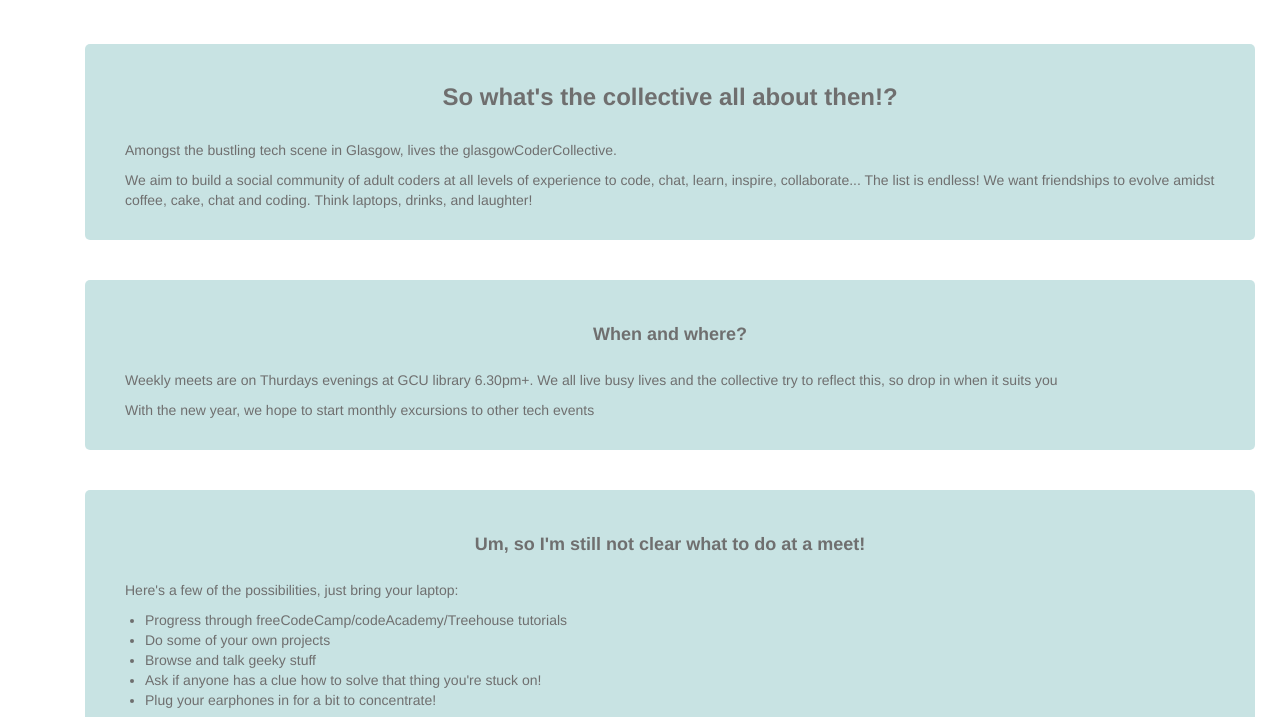
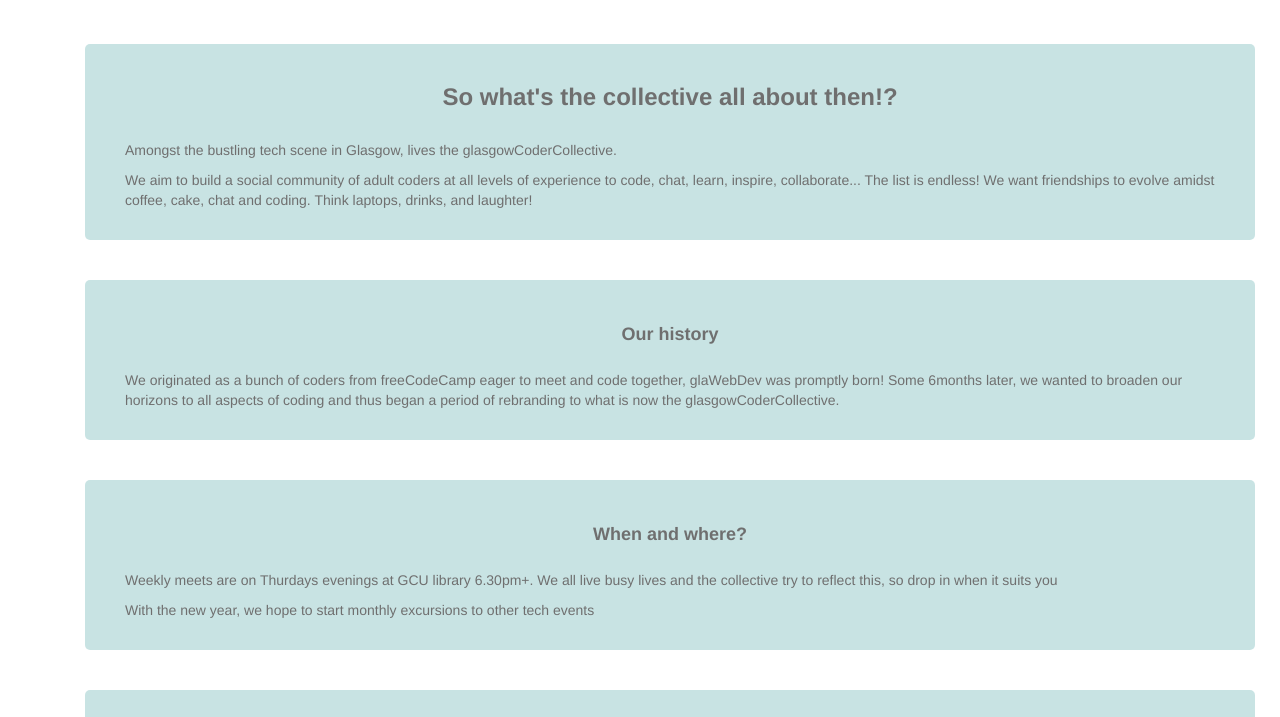
Before and after one commit to GlasgowCoderCollective/glasgowcodercollective.github.io, a plain HTML site: page index.html in a window 1280 px wide. Shown: the part 71-788 px from the top of the page. Drawn offline with nearby package versions, Linux system fonts and the light colour scheme.

Commit message:
Add group history

```diff
--- a/index.html
+++ b/index.html
@@ -40,6 +40,13 @@
           The list is endless! We want friendships to evolve amidst coffee, cake, chat and coding. Think laptops, drinks,
           and laughter!
         </p>
+      </div>
+      <br>
+      <br>
+      <div class="container box">
+        <h4>Our history</h4>
+        <p>We originated as a bunch of coders from freeCodeCamp eager to meet and code together, glaWebDev was promptly born! Some 6months later, we wanted to broaden our horizons to all aspects of coding and thus began a period of rebranding to what is now the glasgowCoderCollective.
+        <p>
       </div>
       <br>
       <br>
```
